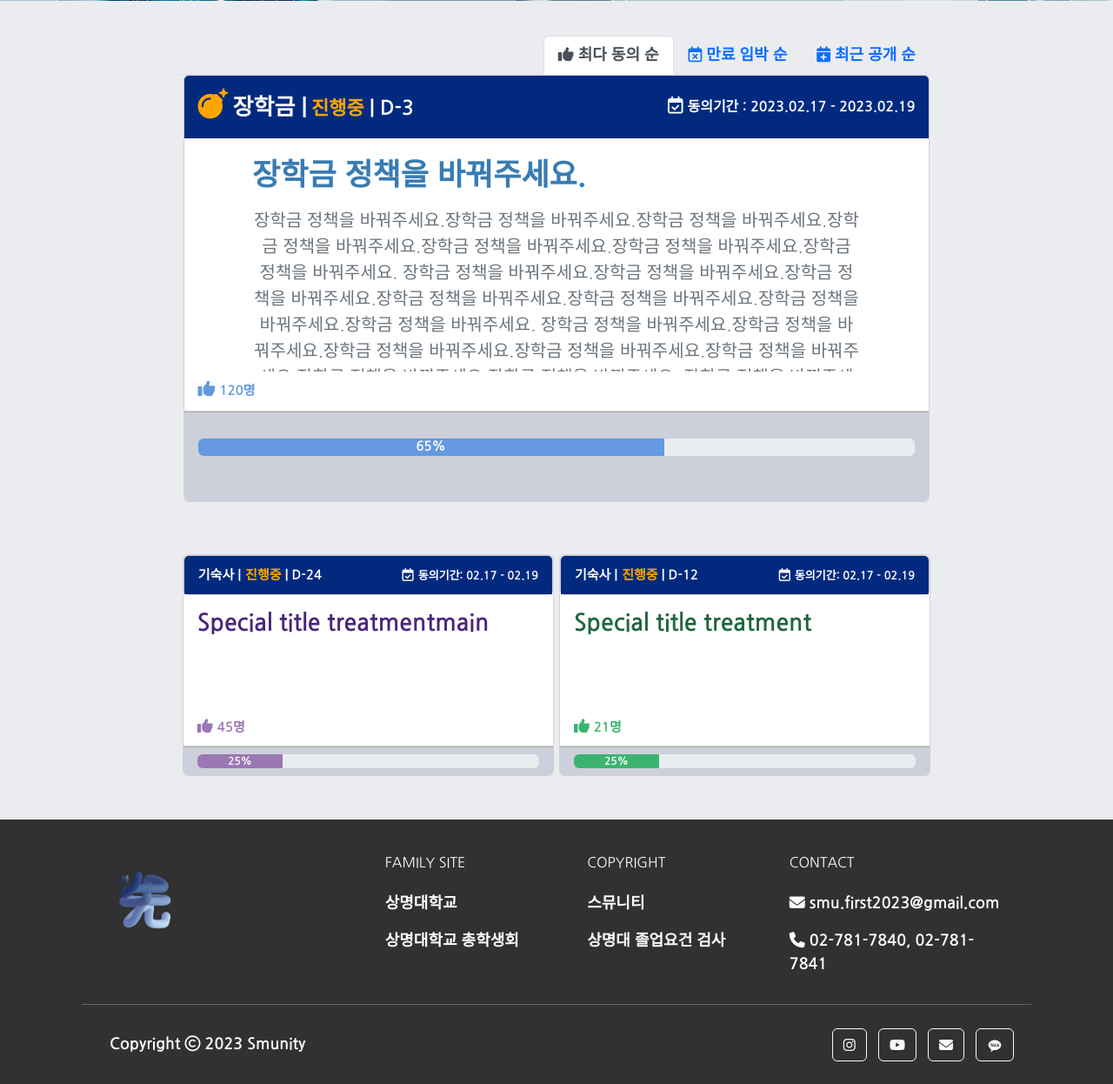
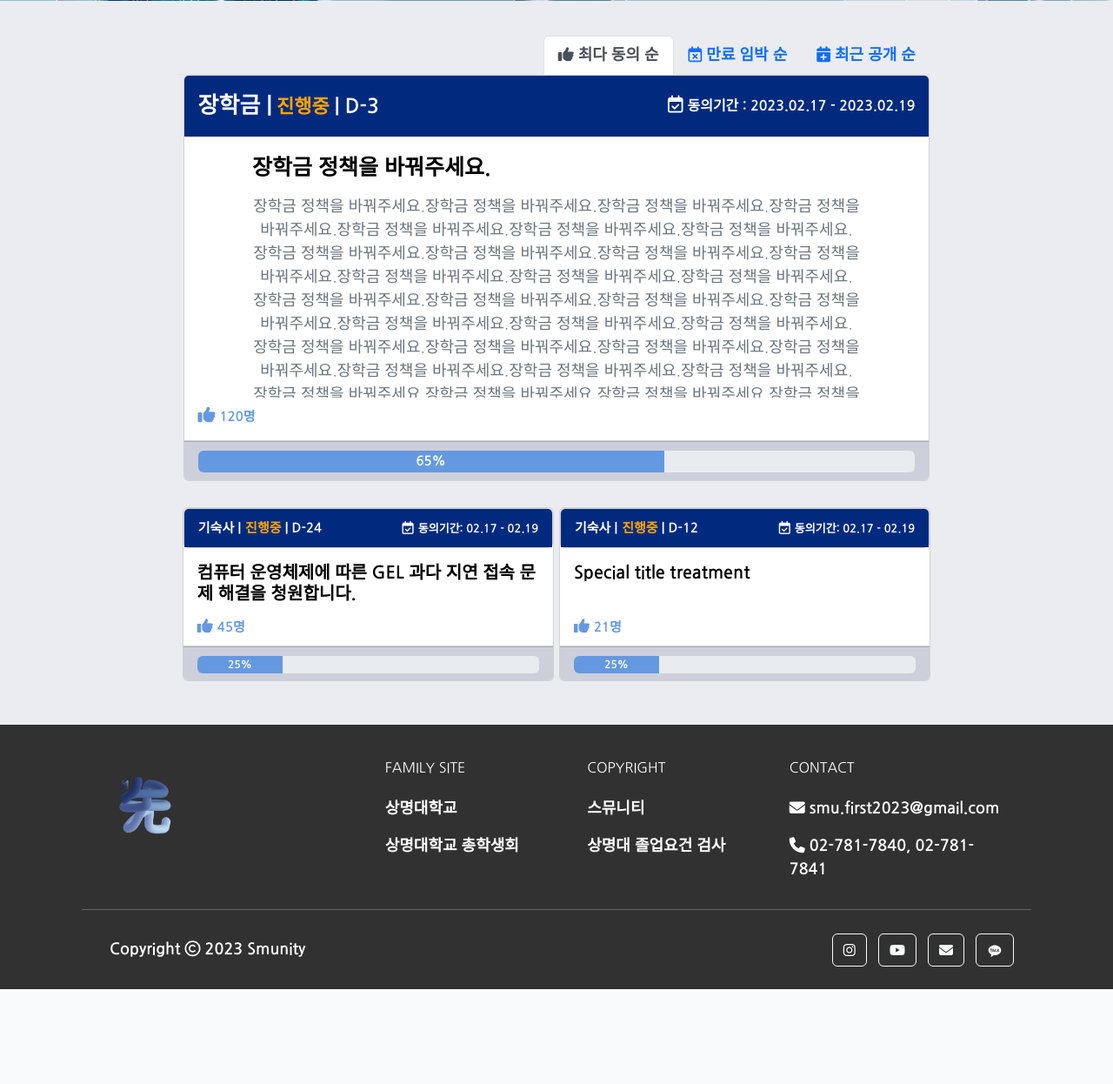
Before and after one commit to smu-nity/SMU-Petition, a Django app: page / in a window 1280 px wide. Shown: the part 583-1829 px from the top of the page at 87% size. After the commit the page ends 1720 px from the top, so only its background shows below. Run offline with Django 4.2, Linux system fonts and the light colour scheme; some libraries are stand-ins or nearby versions.

Commit message:
design: 홈 화면 디자인 수정 (#117)

```diff
--- a/static/css/home.css
+++ b/static/css/home.css
@@ -19,8 +19,8 @@
     margin-top: 50px;
 }
 
-.home-margin-60 {
-    margin-top: 60px;
+.home-margin-30 {
+    margin-top: 30px;
 }
 
 .container-home {
@@ -75,8 +75,8 @@
 }
 
 .home__container-remnant-top2 {
+    height : 200px;
     width : 50%;
-    align-items: space-between;
 }
 
 .padding-10-left {
@@ -97,10 +97,9 @@
 
 .main__top1-card-body {
     height : 300px;
-    height: 300px;
     display:flex;
     justify-content:center;
-    overflow: auto
+    overflow: auto;
 }
 
 
@@ -181,13 +180,13 @@
     font-size : 15px;
 }
 
-.main-card-footer-setting {
+.card-footer-setting {
     background-color : #cdd0da;
-    height : 23%;
-    display = flex;
+    height : 45px;
+    display : flex;
     flex-direction : column;
     align-item : center;
-    padding-top : 30px
+    padding-top : 10px
 }
 .main-space__icon {
     margin-right: 5px;
@@ -203,7 +202,7 @@
     display: flex;
     overflow: auto;
     justify-content: center;
-    font-size : 20px;
+    font-size : 18px;
     font-weight : 10;
     width : 700px;
 }
@@ -211,25 +210,26 @@
 .main-hot23-body {
     display:flex;
     height: 130px;
-    overflow : hidden;
+    overflow : auto;
     justify-content : center;
 
 }
 .main-card-title-font {
-    font-size : 27px;
+    font-size : 20px;
     display: flex;
     justify-content: start;
     font-weight: 700;
     width : 400px;
-    height : 100px;
+    color: black;
 }
 
 .main-hot1-title-font {
-    font-size : 27px;
+    font-size : 25px;
     display: flex;
     justify-content: start;
     font-weight: 700;
     padding-top: 5px;
+    color: black;
 }
 
 .main-search-by-category-icon {
--- a/templates/petitions/home.html
+++ b/templates/petitions/home.html
@@ -60,11 +60,10 @@
                 <div class="card text-center" style="width :98.5%; ">
 
                     <!--TOP 1 Header-->
-                    <div class="card-header main__top1-card-header" style="height : 80px;">
+                    <div class="card-header main__top1-card-header" style="height : 70px;">
 
                         <!--TOP 1 Header-동의기간-->
                         <div>
-                            <i class="fas fa-bomb" style="font-size : 35px; color : orange;"></i>
                             <span style="font-size : 26px"> 장학금 |</span>
                             <span style="font-size : 22px; color: orange;"> 진행중  </span>
                             <span style="font-size : 23px"> | D-3 </span>
@@ -81,7 +80,7 @@
                     <div class="card-body main__top1-card-body ">
                         <div>
                              <h5 class="card-title main-hot1-title-font" >
-                                <span style="font-size : 35px; color : #387cb3;">장학금 정책을 바꿔주세요.</span>
+                                <span>장학금 정책을 바꿔주세요.</span>
                             </h5>
                             <div style="padding : 4px;"> </div>
                             <p class="card-text main-Top1-Body-card-text-box" >
@@ -104,8 +103,8 @@
                     </div>
 
                     <!--TOP 1 Foot-->
-                    <div class="card-footer text-muted main-card-footer-setting" >
-                      <div class="progress" style="height:20px">
+                    <div class="card-footer text-muted card-footer-setting" >
+                      <div class="progress" style="height:25px">
                           <!--막대기 퍼센트 조절 하고 싶으면 home.css 에 가서 main_progress-bar-stats 에 있는 width 를 변경하면 된다. 니머지들 모두 같은 방식으로 진행   // 이 바로 아래 65%는 막대기 속 숫자를 의미-->
                         <div class="progress-bar main_progress-bar-stats" role="progressbar" aria-valuenow="25" aria-valuemin="0" aria-valuemax="100">65%</div>
                       </div>
@@ -116,7 +115,7 @@
 
 
             <!--TOP1 TOP 2 사이 공간-->
-            <div class="home-margin-60"></div>
+            <div class="home-margin-30"></div>
 
 
             <div class="home__container-remnant" style="display: flex; justify-content : space-evenly;">
@@ -144,24 +143,24 @@
 
                     <!--HOT 2 Body-->
                     <div class="card-body main-hot23-body" >
-                        <h5 class="card-title main-card-title-font" style="color: #4b2679; " >Special title treatmentmain</h5>
+                        <h5 class="card-title main-card-title-font">컴퓨터 운영체제에 따른 GEL 과다 지연 접속 문제 해결을 청원합니다.</h5>
                     </div>
 
 
                     <!--HOT 2 동의 사람 수-->
                     <div class="card-header" style="display : flex; justify-content : space-between; background-color: white;">
                         <div>
-                            <i class="fas fa-thumbs-up" style=" color : #9b77b3;"></i>
-                            <span style="font-size : 15px; color : #9b77b3;"> 45명</span>
+                            <i class="fas fa-thumbs-up" style=" color : #6499E1;"></i>
+                            <span style="font-size : 15px; color : #6499E1;"> 45명</span>
                         </div>
                     </div>
 
 
                     <!--HOT 2 Foot-->
-                    <div class="card-footer text-muted" style="background-color : #cdd0da; justify-content: center; ">
-                      <div class="progress" style="">
+                    <div class="card-footer text-muted card-footer-setting" style="background-color : #cdd0da; justify-content: center; ">
+                      <div class="progress" style="height: 20px;">
                         <div
-                            class="progress-bar" role="progressbar" style="width: 25%; background-color: #9b77b3;" aria-valuenow="25" aria-valuemin="0" aria-valuemax="100">25%
+                            class="progress-bar" role="progressbar" style="width: 25%; background-color: #6499E1;" aria-valuenow="25" aria-valuemin="0" aria-valuemax="100">25%
                         </div>
                       </div>
                     </div>
@@ -190,22 +189,22 @@
 
                     <!--HOT 3 Body-->
                     <div class="card-body main-hot23-body" >
-                        <h5 class="card-title main-card-title-font" style="color: #20663f;">Special title treatment</h5>
+                        <h5 class="card-title main-card-title-font">Special title treatment</h5>
                     </div>
 
                     <!--HOT 3 동의 사람 수-->
                     <div class="card-header" style="display : flex; justify-content : space-between; background-color: white;">
                         <div>
-                            <i class="fas fa-thumbs-up" style=" color : #3CB371;"></i>
-                            <span style="font-size : 15px; color : #3CB371;"> 21명</span>
+                            <i class="fas fa-thumbs-up" style=" color : #6499E1;"></i>
+                            <span style="font-size : 15px; color : #6499E1;"> 21명</span>
                         </div>
                     </div>
 
                     <!--HOT 3 Foot-->
-                    <div class="card-footer text-muted" style="background-color : #cdd0da; justify-content: center; ">
-                      <div class="progress" style="">
+                    <div class="card-footer text-muted card-footer-setting" style="background-color : #cdd0da; justify-content: center; ">
+                      <div class="progress" style="height: 20px;">
                         <div
-                            class="progress-bar" role="progressbar" style="width: 25%; background-color: #3CB371;" aria-valuenow="25" aria-valuemin="0" aria-valuemax="100">25%
+                            class="progress-bar" role="progressbar" style="width: 25%; background-color: #6499E1;" aria-valuenow="25" aria-valuemin="0" aria-valuemax="100">25%
                         </div>
                       </div>
                     </div>
@@ -224,11 +223,10 @@
             <div class="card text-center" style="width :98.5%; ">
 
                 <!--TOP 1 Header-->
-                <div class="card-header main__top1-card-header" style="height : 80px;">
+                <div class="card-header main__top1-card-header" style="height : 70px;">
 
                     <!--TOP 1 Header-동의기간-->
                     <div>
-                        <i class="fas fa-bomb" style="font-size : 35px; color : orange;"></i>
                         <span style="font-size : 26px"> 장학금 |</span>
                         <span style="font-size : 22px; color: orange;"> 진행중  </span>
                         <span style="font-size : 23px"> | D-1 </span>
@@ -245,7 +243,7 @@
                 <div class="card-body main__top1-card-body ">
                     <div>
                         <h5 class="card-title main-hot1-title-font" >
-                        <span style="font-size : 40px; color : #387cb3;">Special title treatment</span>
+                        <span>Special title treatment</span>
                     </h5>
                     <div style="padding : 4px;"> </div>
 
@@ -270,9 +268,8 @@
                 </div>
 
                 <!--TOP 1 Foot-->
-                <div class="card-footer text-muted main-card-footer-setting" >
-
-                  <div class="progress" style="height : 20px">
+                <div class="card-footer text-muted card-footer-setting" >
+                  <div class="progress" style="height : 25px">
                     <div class="progress-bar main_progress-bar-stats" role="progressbar" aria-valuenow="25" aria-valuemin="0" aria-valuemax="100">65%</div>
                   </div>
                 </div>
@@ -281,7 +278,7 @@
 
 
         <!--TOP1 TOP 2 사이 공간-->
-        <div class="home-margin-60"></div>
+        <div class="home-margin-30"></div>
 
 
         <div class="home__container-remnant" style="display: flex; justify-content : space-evenly;">
@@ -309,24 +306,24 @@
 
                 <!--HOT 2 Body-->
                 <div class="card-body main-hot23-body">
-                    <h5 class="card-title main-card-title-font" style="color: #4b2679;" >Special title treatment</h5>
+                    <h5 class="card-title main-card-title-font">Special title treatment</h5>
                 </div>
 
 
                 <!--HOT 2 동의 사람 수-->
                 <div class="card-header" style="display : flex; justify-content : space-between; background-color: white;">
                     <div>
-                        <i class="fas fa-thumbs-up" style=" color : #9b77b3;"></i>
-                        <span style="font-size : 15px; color : #9b77b3;"> 45명</span>
+                        <i class="fas fa-thumbs-up" style=" color : #6499E1;"></i>
+                        <span style="font-size : 15px; color : #6499E1;"> 45명</span>
                     </div>
                 </div>
 
 
                 <!--HOT 2 Foot-->
-                <div class="card-footer text-muted" style="background-color : #cdd0da; justify-content: center; ">
-                  <div class="progress" style="">
+                <div class="card-footer text-muted card-footer-setting" style="background-color : #cdd0da; justify-content: center; ">
+                  <div class="progress" style="height: 25px;">
                     <div
-                        class="progress-bar" role="progressbar" style="width: 25%; background-color: #9b77b3;" aria-valuenow="25" aria-valuemin="0" aria-valuemax="100">25%
+                        class="progress-bar" role="progressbar" style="width: 25%; background-color: #6499E1;" aria-valuenow="25" aria-valuemin="0" aria-valuemax="100">25%
                     </div>
                   </div>
                 </div>
@@ -337,13 +334,14 @@
             <!--HOT 3-->
             <div class="card text-right home__container-remnant-top2" style="width: 49%;">
 
-                <!--HOT 3 Head-->
                 <div class="card text-center">
+
+                <!--HOT 2 Head-->
                   <div class="card-header main__top1-card-header" style="display : flex; justify-content : space-between;">
                     <div>
-                        <span style="font-size : 15px"> 코로나 19 |</span>
+                        <span style="font-size : 15px"> 기숙사 |</span>
                         <span style="font-size : 15px; color: orange;"> 진행중  </span>
-                        <span style="font-size : 15px"> | D-5 </span>
+                        <span style="font-size : 15px"> | D-3 </span>
                     </div>
 
                       <div>
@@ -353,27 +351,32 @@
                   </div>
                 </div>
 
-                <!--HOT 3 Body-->
-                <div class="card-body main-hot23-body" >
-                    <h5 class="card-title main-card-title-font" style="color: #20663f;">Special title treatment</h5>
+
+                <!--HOT 2 Body-->
+                <div class="card-body main-hot23-body">
+                    <h5 class="card-title main-card-title-font">Special title treatment</h5>
                 </div>
 
-                <!--HOT 3 동의 사람 수-->
+
+                <!--HOT 2 동의 사람 수-->
                 <div class="card-header" style="display : flex; justify-content : space-between; background-color: white;">
                     <div>
-                        <i class="fas fa-thumbs-up" style=" color : #3CB371;"></i>
-                        <span style="font-size : 15px; color : #3CB371;"> 21명</span>
+                        <i class="fas fa-thumbs-up" style=" color : #6499E1;"></i>
+                        <span style="font-size : 15px; color : #6499E1;"> 45명</span>
                     </div>
                 </div>
 
-                <!--HOT 3 Foot-->
-                <div class="card-footer text-muted" style="background-color : #cdd0da; justify-content: center; ">
-                  <div class="progress" style="">
+
+                <!--HOT 2 Foot-->
+                <div class="card-footer text-muted card-footer-setting" style="background-color : #cdd0da; justify-content: center; ">
+                  <div class="progress" style="height: 25px;">
                     <div
-                        class="progress-bar" role="progressbar" style="width: 25%; background-color: #3CB371;" aria-valuenow="25" aria-valuemin="0" aria-valuemax="100">25%
+                        class="progress-bar" role="progressbar" style="width: 25%; background-color: #6499E1;" aria-valuenow="25" aria-valuemin="0" aria-valuemax="100">25%
                     </div>
                   </div>
                 </div>
+
+
             </div>
 
         </div>
@@ -388,11 +391,10 @@
             <div class="card text-center" style="width :98.5%; ">
 
                 <!--TOP 1 Header-->
-                <div class="card-header main__top1-card-header" style="height : 80px;">
+                <div class="card-header main__top1-card-header" style="height : 70px;">
 
                     <!--TOP 1 Header-동의기간-->
                     <div>
-                        <i class="fas fa-bomb" style="font-size : 35px; color : orange;"></i>
                         <span style="font-size : 26px"> 기숙사 |</span>
                         <span style="font-size : 22px; color: orange;"> 진행중  </span>
                         <span style="font-size : 23px"> | D-31 </span>
@@ -410,7 +412,7 @@
 
                         <div>
                          <h5 class="card-title main-hot1-title-font" >
-                            <span style="font-size : 35px; color : #387cb3;">장학금 정책을 바꿔주세요.</span>
+                            <span>장학금 정책을 바꿔주세요.</span>
                         </h5>
                         <div style="padding : 4px;"> </div>
                             <p class="card-text main-Top1-Body-card-text-box">
@@ -432,9 +434,9 @@
                 </div>
 
                 <!--TOP 1 Foot-->
-                <div class="card-footer text-muted main-card-footer-setting" >
+                <div class="card-footer text-muted card-footer-setting" >
 
-                  <div class="progress" style="height : 20px">
+                  <div class="progress" style="height : 25px">
                     <div class="progress-bar main_progress-bar-stats" role="progressbar" aria-valuenow="25" aria-valuemin="0" aria-valuemax="100">65%</div>
                   </div>
                 </div>
@@ -443,7 +445,7 @@
 
 
         <!--TOP1 TOP 2 사이 공간-->
-        <div class="home-margin-60"></div>
+        <div class="home-margin-30"></div>
 
 
         <div class="home__container-remnant" style="display: flex; justify-content : space-evenly;">
@@ -471,24 +473,24 @@
 
                 <!--HOT 2 Body-->
                 <div class="card-body main-hot23-body">
-                    <h5 class="card-title main-card-title-font" style="color: #4b2679;" >기숙사를 개편해 주십시오.</h5>
+                    <h5 class="card-title main-card-title-font">기숙사를 개편해 주십시오.</h5>
                 </div>
 
 
                 <!--HOT 2 동의 사람 수-->
                 <div class="card-header" style="display : flex; justify-content : space-between; background-color: white;">
                     <div>
-                        <i class="fas fa-thumbs-up" style=" color : #9b77b3;"></i>
-                        <span style="font-size : 15px; color : #9b77b3;"> 45명</span>
+                        <i class="fas fa-thumbs-up" style=" color : #6499E1;"></i>
+                        <span style="font-size : 15px; color : #6499E1;"> 45명</span>
                     </div>
                 </div>
 
 
                 <!--HOT 2 Foot-->
-                <div class="card-footer text-muted" style=" background-color : #cdd0da;  justify-content: center; ">
-                  <div class="progress" style="">
+                <div class="card-footer text-muted card-footer-setting" style=" background-color : #cdd0da;  justify-content: center; ">
+                  <div class="progress" style="height: 20px;">
                     <div
-                        class="progress-bar" role="progressbar" style="width: 25%; background-color: #9b77b3;" aria-valuenow="25" aria-valuemin="0" aria-valuemax="100">25%
+                        class="progress-bar" role="progressbar" style="width: 25%; background-color: #6499E1;" aria-valuenow="25" aria-valuemin="0" aria-valuemax="100">25%
                     </div>
                   </div>
                 </div>
@@ -517,22 +519,22 @@
 
                 <!--HOT 3 Body-->
                 <div class="card-body main-hot23-body">
-                    <h5 class="card-title main-card-title-font" style="color: #20663f;">Special title </h5>
+                    <h5 class="card-title main-card-title-font">[비대위 이벤트] 청원 사이트 가입 후 해당 글 동의 인증 시 추첨을 통해 기프티콘을 드립니다.</h5>
                 </div>
 
                 <!--HOT 3 동의 사람 수-->
                 <div class="card-header" style="display : flex; justify-content : space-between; background-color: white;">
                     <div>
-                        <i class="fas fa-thumbs-up" style=" color : #3CB371;"></i>
-                        <span style="font-size : 15px; color : #3CB371;"> 21명</span>
+                        <i class="fas fa-thumbs-up" style=" color : #6499E1;"></i>
+                        <span style="font-size : 15px; color : #6499E1;"> 21명</span>
                     </div>
                 </div>
 
                 <!--HOT 3 Foot-->
-                <div class="card-footer text-muted" style="background-color : #cdd0da; justify-content: center; ">
-                  <div class="progress" style="">
+                <div class="card-footer text-muted card-footer-setting" style="background-color : #cdd0da; justify-content: center; ">
+                  <div class="progress" style="height: 20px;">
                     <div
-                        class="progress-bar" role="progressbar" style="width: 25%; background-color: #3CB371;" aria-valuenow="25" aria-valuemin="0" aria-valuemax="100">25%
+                        class="progress-bar" role="progressbar" style="width: 25%; background-color: #6499E1;" aria-valuenow="25" aria-valuemin="0" aria-valuemax="100">25%
                     </div>
                   </div>
                 </div>
```
